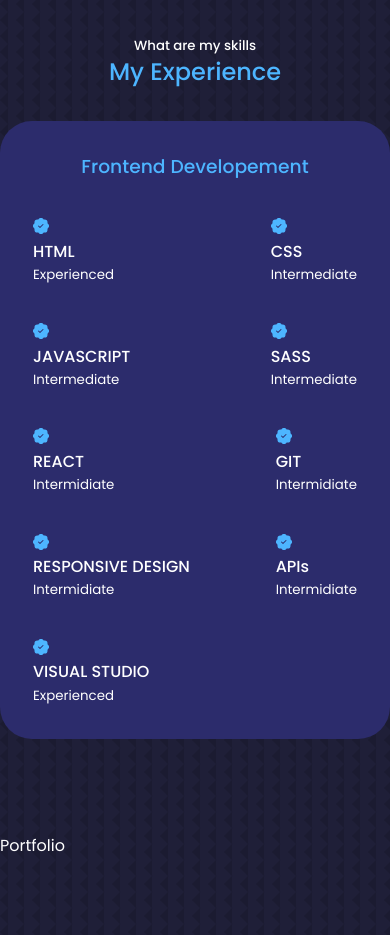
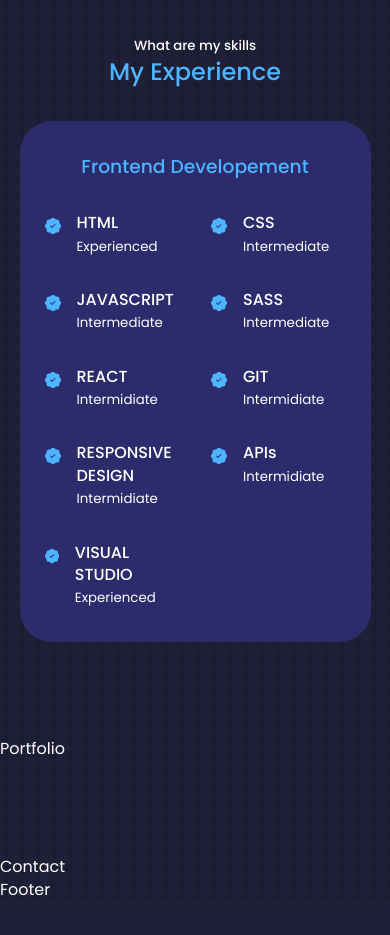
Before and after one commit to Kyofu666/Portfolio, a React (Create React App) app in the folder my-portfolio/: page / in a window 390 px wide. Shown: the part 1700-2635 px from the top of the page. After the commit the page ends 2601 px from the top, so only its background shows below. Built offline with nearby package versions, Linux system fonts and the light colour scheme.

Commit message:
finishing the experience xomponent

```diff
--- a/my-portfolio/src/Sass/utils/_breackpoints.scss
+++ b/my-portfolio/src/Sass/utils/_breackpoints.scss
@@ -3,7 +3,7 @@
 // 600px , 900px , 1440px
 
 $breakpoints-up: (
-  "medium": f.em(600),
+  "medium": f.em(700),
   "large": f.em(900),
   "xlarge": f.em(1440),
 );
--- a/my-portfolio/src/components/experience/Experience.JS
+++ b/my-portfolio/src/components/experience/Experience.JS
@@ -63,7 +63,10 @@ function Experience() {
             <article className="experience__container__frontent__content__details">
               <BsFillPatchCheckFill className="icon" />
               <div>
-                <h4>RESPONSIVE DESIGN</h4>
+                <h4>
+                  RESPONSIVE <br />
+                  DESIGN
+                </h4>
                 <small className="text-light">Intermidiate</small>
               </div>
             </article>
@@ -79,7 +82,7 @@ function Experience() {
             <article className="experience__container__frontent__content__details">
               <BsFillPatchCheckFill className="icon" />
               <div>
-                <h4>VISUAL STUDIO </h4>
+                <h4>VISUAL STUDIO</h4>
                 <small className="text-light">Experienced</small>
               </div>
             </article>
--- a/my-portfolio/src/components/experience/_experience.scss
+++ b/my-portfolio/src/components/experience/_experience.scss
@@ -2,21 +2,31 @@
 
 .experience {
   &__container {
-    width: max-content;
-
-    @include u.breakpoints(medium) {
-      & {
-        width: initial;
-        display: grid;
-      }
-    }
+    display: grid;
+    grid-template-columns: 1fr;
 
     & > div {
       background-color: var(--color-bg-variant);
-      padding: 2.4rem 3.5rem;
+      padding: 2.4rem 5rem;
       border-radius: 2rem;
       border: 1px solid transparent;
       transition: u.$transition;
+
+      @include u.breakpoints(large) {
+        & {
+          width: 80%;
+          padding: 2rem;
+          margin: 0 auto;
+        }
+      }
+
+      @include u.breakpoints(medium) {
+        & {
+          width: 100%;
+          padding: 2rem 1.5rem;
+          margin: 0 auto;
+        }
+      }
 
       &:hover {
         background-color: transparent;
@@ -29,48 +39,28 @@
         margin-bottom: 2rem;
         color: var(--color-primary);
       }
-
-      @include u.breakpoints(large) {
-        & {
-          width: 80%;
-          padding: 2rem;
-          margin: 0 auto;
-        }
-      }
-      @include u.breakpoints(medium) {
-        & {
-          width: 100%;
-        }
-      }
     }
 
     &__frontent__content {
       display: grid;
-      grid-template-columns: repeat(3, 1fr);
-      grid-template-rows: repeat(3, 1fr);
+      grid-template-columns: 1fr 1fr 1fr;
+      justify-items: normal;
+      align-items: center;
       grid-gap: 2rem;
+
+      @include u.breakpoints(medium) {
+        grid-template-columns: 1fr 1fr;
+      }
 
       &__details {
         display: flex;
+        align-self: flex-start;
         gap: 1rem;
 
         & .icon {
           margin-top: u.rem(6);
           color: var(--color-primary);
         }
-        @include u.breakpoints(medium) {
-          & {
-            display: block;
-          }
-        }
-      }
-
-      @include u.breakpoints(medium) {
-        & {
-          display: flex;
-          justify-content: space-between;
-          flex-wrap: wrap;
-        }
       }
     }
   }
--- a/my-portfolio/src/style/style.css
+++ b/my-portfolio/src/style/style.css
@@ -118,7 +118,7 @@ img {
     margin-top: 6rem;
   }
 }
-@media (max-width: 37.5em) {
+@media (max-width: 43.75em) {
   .container {
     width: 90%;
   }
@@ -188,7 +188,7 @@ img {
     height: 68vh;
   }
 }
-@media (max-width: 37.5em) {
+@media (max-width: 43.75em) {
   .header {
     height: 100vh;
   }
@@ -265,13 +265,13 @@ nav a.active {
     margin: 2rem auto 4rem;
   }
 }
-@media (max-width: 37.5em) {
+@media (max-width: 43.75em) {
   .about__me {
     width: 65%;
     margin: 0 auto 3rem;
   }
 }
-@media (max-width: 37.5em) {
+@media (max-width: 43.75em) {
   .about__content {
     text-align: center;
   }
@@ -280,7 +280,7 @@ nav a.active {
   display: flex;
   gap: 1.5rem;
 }
-@media (max-width: 37.5em) {
+@media (max-width: 43.75em) {
   .about__content__cards {
     justify-content: center;
   }
@@ -322,29 +322,36 @@ nav a.active {
     margin: 1rem 0 1.5rem;
   }
 }
-@media (max-width: 37.5em) {
+@media (max-width: 43.75em) {
   .about__content p {
     margin: 1.5rem 0;
   }
 }
 
 .experience__container {
-  width: -webkit-max-content;
-  width: -moz-max-content;
-  width: max-content;
-}
-@media (max-width: 37.5em) {
-  .experience__container {
-    width: initial;
-    display: grid;
-  }
+  display: grid;
+  grid-template-columns: 1fr;
 }
 .experience__container > div {
   background-color: var(--color-bg-variant);
-  padding: 2.4rem 3.5rem;
+  padding: 2.4rem 5rem;
   border-radius: 2rem;
   border: 1px solid transparent;
   transition: all 400ms ease;
+}
+@media (max-width: 56.25em) {
+  .experience__container > div {
+    width: 80%;
+    padding: 2rem;
+    margin: 0 auto;
+  }
+}
+@media (max-width: 43.75em) {
+  .experience__container > div {
+    width: 100%;
+    padding: 2rem 1.5rem;
+    margin: 0 auto;
+  }
 }
 .experience__container > div:hover {
   background-color: transparent;
@@ -356,41 +363,24 @@ nav a.active {
   margin-bottom: 2rem;
   color: var(--color-primary);
 }
-@media (max-width: 56.25em) {
-  .experience__container > div {
-    width: 80%;
-    padding: 2rem;
-    margin: 0 auto;
-  }
-}
-@media (max-width: 37.5em) {
-  .experience__container > div {
-    width: 100%;
-  }
-}
 .experience__container__frontent__content {
   display: grid;
-  grid-template-columns: repeat(3, 1fr);
-  grid-template-rows: repeat(3, 1fr);
+  grid-template-columns: 1fr 1fr 1fr;
+  justify-items: normal;
+  align-items: center;
   grid-gap: 2rem;
+}
+@media (max-width: 43.75em) {
+  .experience__container__frontent__content {
+    grid-template-columns: 1fr 1fr;
+  }
 }
 .experience__container__frontent__content__details {
   display: flex;
+  align-self: flex-start;
   gap: 1rem;
 }
 .experience__container__frontent__content__details .icon {
   margin-top: 0.375rem;
   color: var(--color-primary);
-}
-@media (max-width: 37.5em) {
-  .experience__container__frontent__content__details {
-    display: block;
-  }
-}
-@media (max-width: 37.5em) {
-  .experience__container__frontent__content {
-    display: flex;
-    justify-content: space-between;
-    flex-wrap: wrap;
-  }
 }/*# sourceMappingURL=style.css.map */
```
Also changed, not shown: 1 other file (tests, documents, lock files or other folders).
